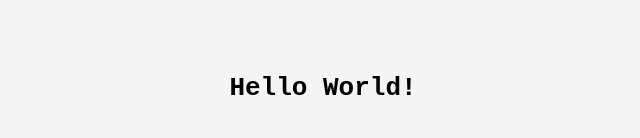
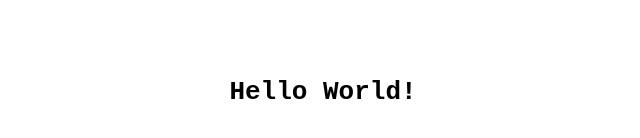
Before and after one commit to lol-olive/Hello-World, a plain HTML site: page index.html in a window 1280 px wide. Shown: the part 312-450 px from the top of the page, 317-957 px from the left. Drawn offline with Linux system fonts and the light colour scheme.

Commit message:
olive html

```diff
--- a/index.html
+++ b/index.html
@@ -9,12 +9,11 @@
         align-items: center;
         height: 100vh;
         margin: 0;
-            font-family: monospace;
-            background-color: #f4f4f4;
+        background-color: #ffffff;
         }
     </style>
 </head>
 <body>
-    <h1>Hello World!</h1>
+<h1><tt>Hello World!</tt></h1>
 </body>
 </html>
```
Lines whose indentation alone changed are shown as unchanged.
